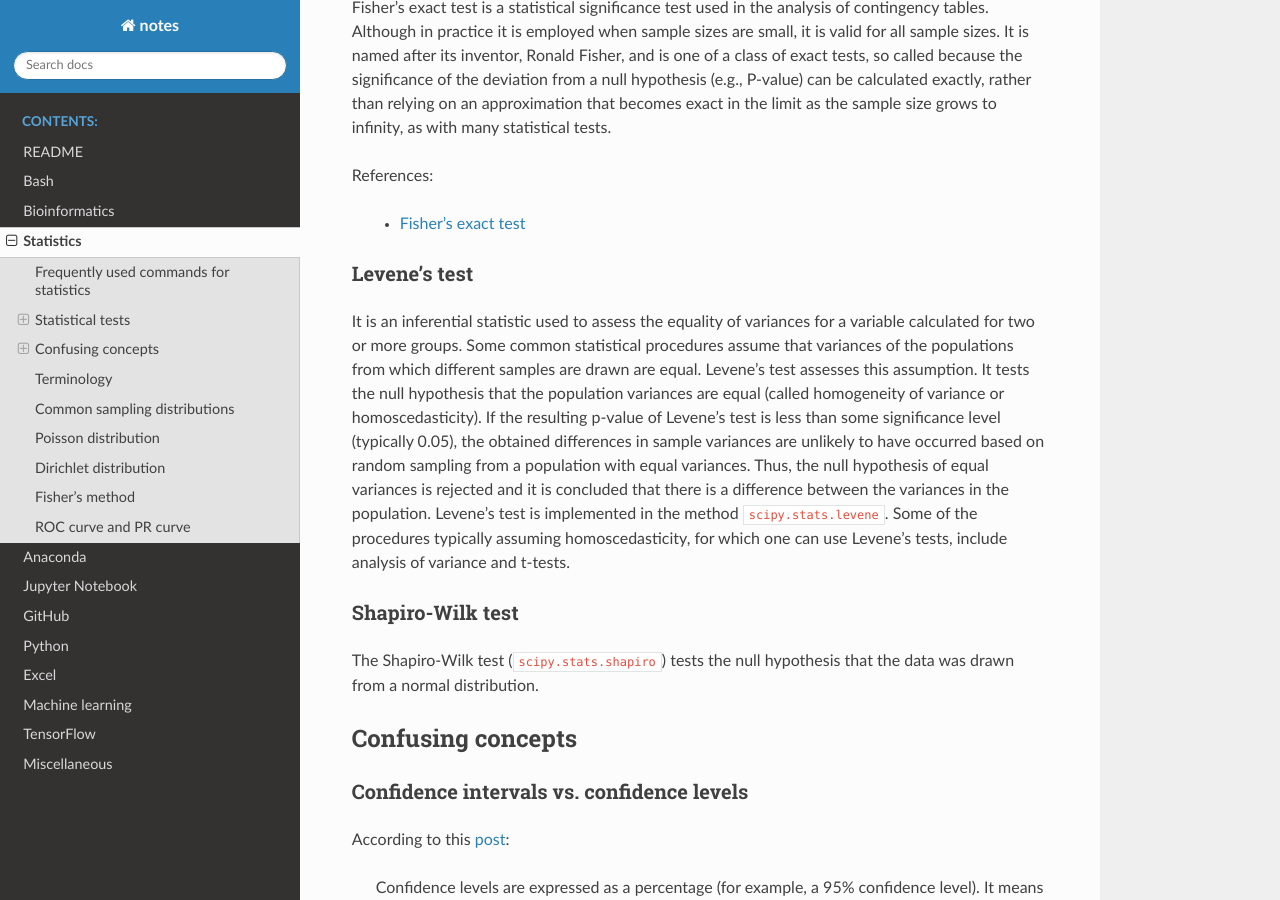
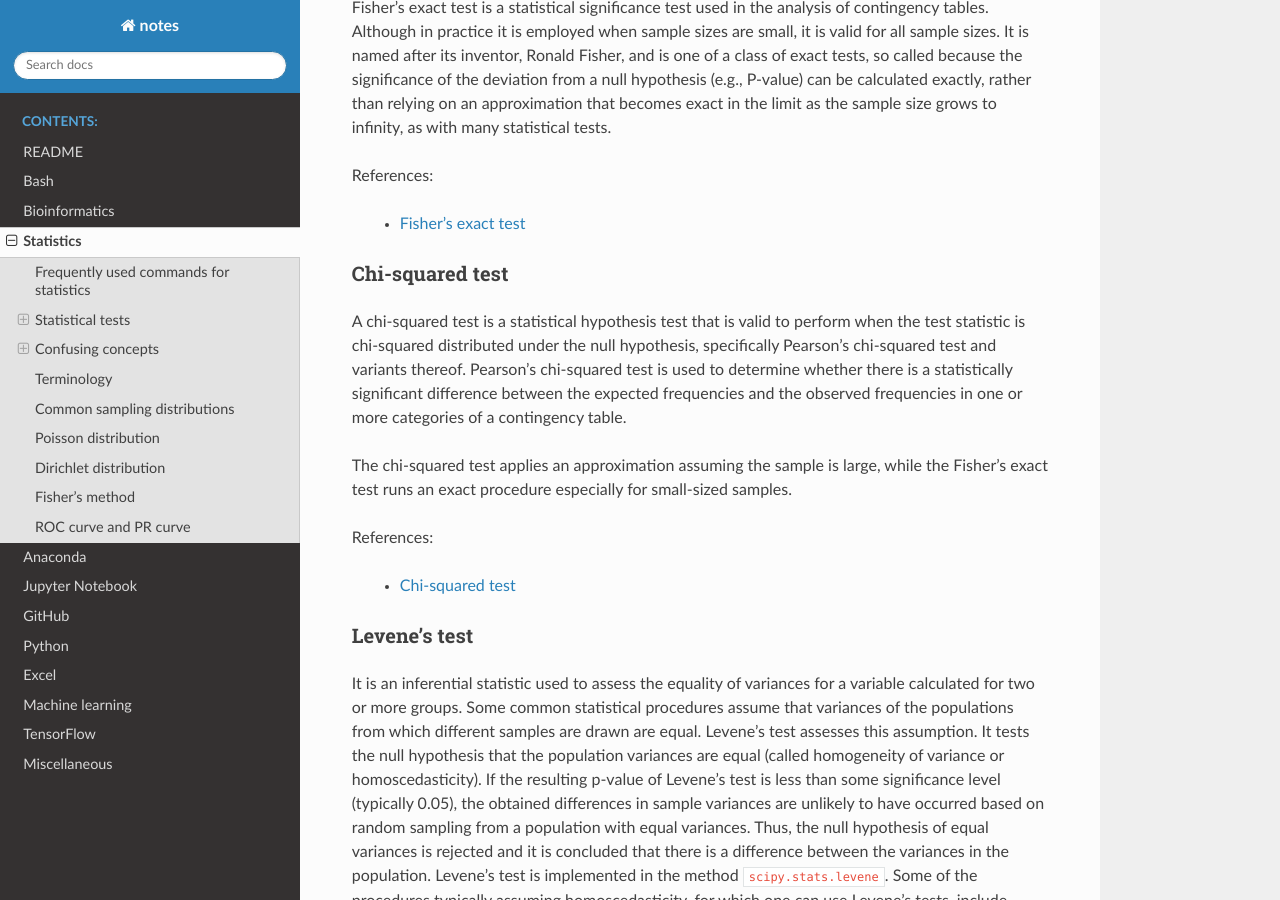
Before and after one commit to sbslee/notes, a Sphinx documentation site: the page built from docs/statistics.rst, in a window 1280 px wide and 900 px high, scrolled down 1597 px. Built offline with Sphinx 7.4.7 and the Read the Docs theme 2.0.0, drawn with Linux system fonts in a browser that asks for light colours.

Commit message:
Update statistics.rst

```diff
--- a/docs/statistics.rst
+++ b/docs/statistics.rst
@@ -67,6 +67,17 @@ Fisher's exact test is a statistical significance test used in the analysis of c
 References:
 
   - `Fisher's exact test <https://en.wikipedia.org/wiki/Fisher%27s_exact_test>`__
+
+Chi-squared test
+----------------
+
+A chi-squared test is a statistical hypothesis test that is valid to perform when the test statistic is chi-squared distributed under the null hypothesis, specifically Pearson's chi-squared test and variants thereof. Pearson's chi-squared test is used to determine whether there is a statistically significant difference between the expected frequencies and the observed frequencies in one or more categories of a contingency table.
+
+The chi-squared test applies an approximation assuming the sample is large, while the Fisher's exact test runs an exact procedure especially for small-sized samples.
+
+References:
+
+  - `Chi-squared test <https://en.wikipedia.org/wiki/Chi-squared_test#Fisher's_exact_test>`__
 
 Levene's test
 -------------
```
